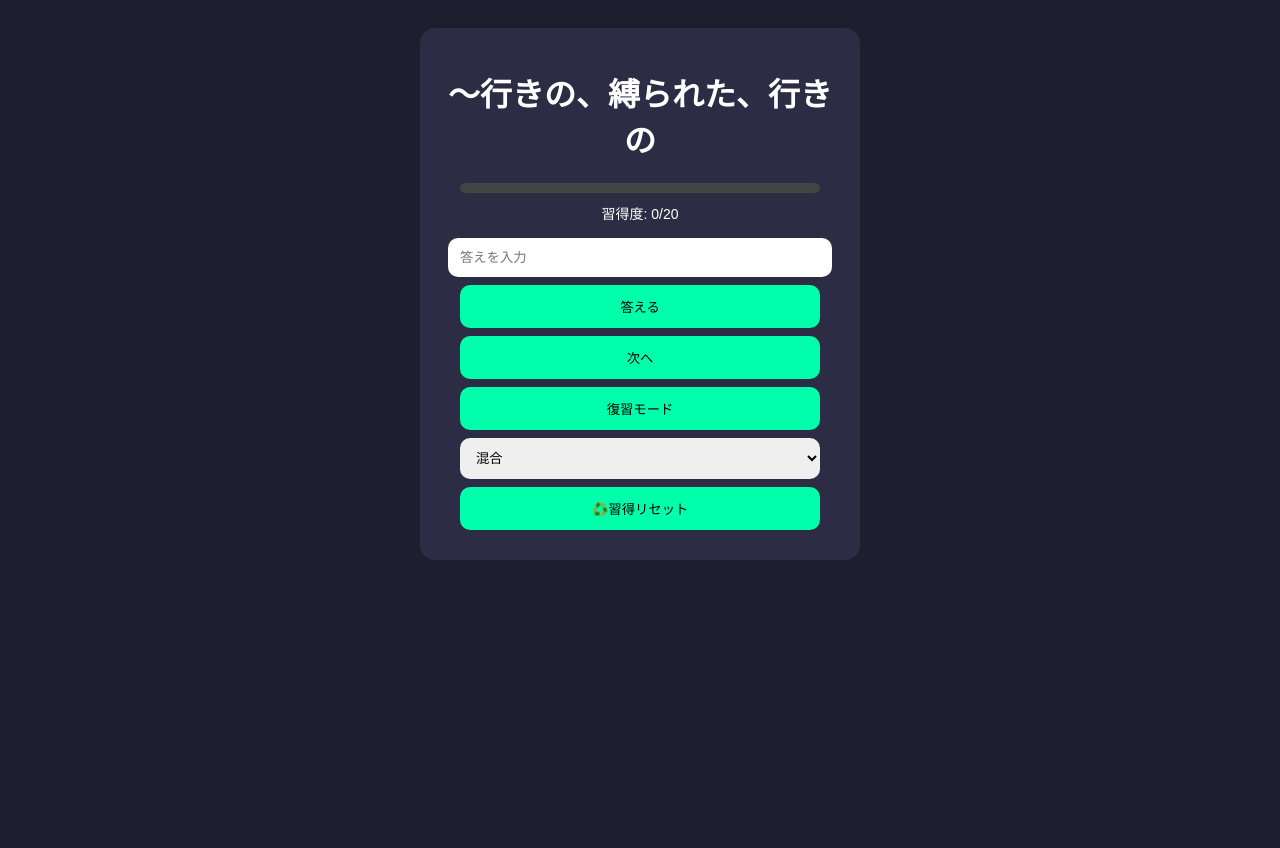
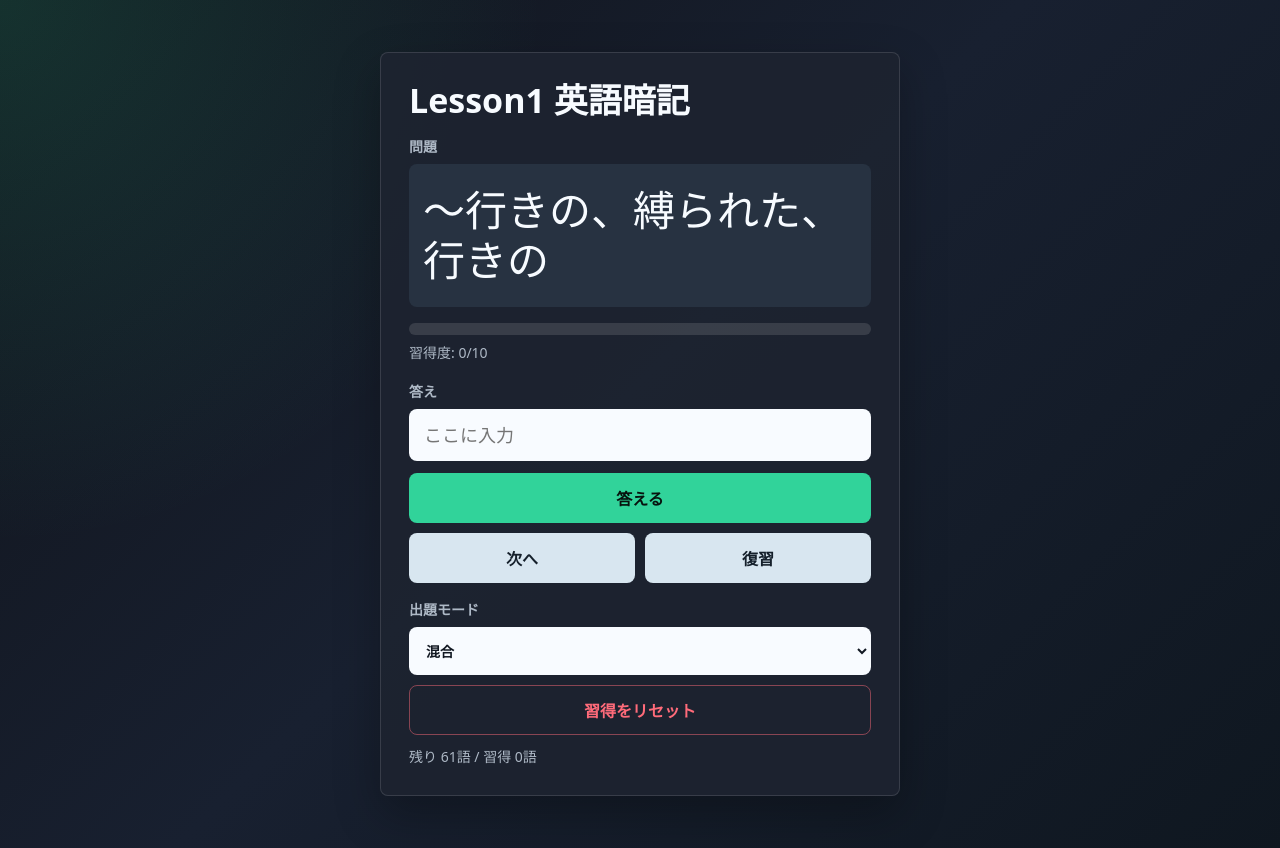
Before and after one commit to Paruky/EnglishLesson1Memolize, a plain HTML site: page index.html in a window 1280 px wide. Before the commit the page ends 800 px from the top, so only its background shows below. Drawn offline with Linux system fonts and the light colour scheme.

Commit message:
Add files via upload

```diff
--- a/index.html
+++ b/index.html
@@ -4,95 +4,291 @@
 <meta charset="UTF-8">
 <meta name="viewport" content="width=device-width, initial-scale=1.0">
 
-<title>英単語暗記（完成版）</title>
+<title>Lesson1 英語暗記</title>
 
 <style>
+* {
+  box-sizing: border-box;
+}
+
+:root {
+  color-scheme: dark;
+  --bg: #10131a;
+  --panel: #1d2430;
+  --panel-strong: #273241;
+  --text: #f7fbff;
+  --muted: #aeb9c6;
+  --accent: #31d39a;
+  --accent-strong: #13b77e;
+  --danger: #ff6b7a;
+  --line: rgba(255,255,255,0.12);
+  --shadow: 0 18px 46px rgba(0,0,0,0.28);
+}
+
+html {
+  min-height: 100%;
+  -webkit-text-size-adjust: 100%;
+}
+
 body {
-  font-family: Arial;
-  background: #1e1e2f;
-  color: white;
-  text-align: center;
-  padding: 20px;
+  min-height: 100svh;
+  margin: 0;
+  padding: max(16px, env(safe-area-inset-top)) 16px max(20px, env(safe-area-inset-bottom));
+  display: grid;
+  place-items: start center;
+  background:
+    radial-gradient(circle at top left, rgba(49,211,154,0.16), transparent 34rem),
+    linear-gradient(135deg, #10131a 0%, #182030 48%, #0f1720 100%);
+  color: var(--text);
+  font-family: system-ui, -apple-system, BlinkMacSystemFont, "Segoe UI", sans-serif;
+}
+
+.app {
+  width: min(100%, 520px);
+  margin-block: min(6vh, 36px);
 }
 
 .card {
-  background: #2c2c44;
-  padding: 20px;
-  border-radius: 15px;
-  max-width: 400px;
-  margin: auto;
+  width: 100%;
+  padding: clamp(18px, 5vw, 28px);
+  border: 1px solid var(--line);
+  border-radius: 8px;
+  background: rgba(29,36,48,0.94);
+  box-shadow: var(--shadow);
 }
 
-input {
-  margin-top: 15px;
-  padding: 12px;
-  width: 90%;
-  border-radius: 10px;
-  border: none;
+.app-title {
+  margin: 0 0 16px;
+  font-size: clamp(22px, 7vw, 34px);
+  line-height: 1.15;
+  letter-spacing: 0;
 }
 
-button, select {
-  margin-top: 8px;
-  padding: 12px;
-  width: 90%;
-  border-radius: 10px;
-  border: none;
+.question-label {
+  margin: 0 0 8px;
+  color: var(--muted);
+  font-size: 14px;
+  font-weight: 700;
 }
 
-button { background: #00ffaa; }
+#question {
+  min-height: 3.4em;
+  margin: 0;
+  display: grid;
+  place-items: center;
+  overflow-wrap: anywhere;
+  padding: 18px 14px;
+  border-radius: 8px;
+  background: var(--panel-strong);
+  font-size: clamp(26px, 9vw, 42px);
+  line-height: 1.2;
+  letter-spacing: 0;
+}
 
-.result { margin-top: 10px; font-weight: bold; }
-.correct { color: #00ffaa; }
-.wrong { color: #ff5555; }
-
-.small { font-size: 14px; margin-top: 5px; }
-
-/* 👇ゲージ */
 .bar {
-  width: 90%;
-  height: 10px;
-  background: #444;
-  margin: 10px auto;
-  border-radius: 10px;
+  width: 100%;
+  height: 12px;
+  background: rgba(255,255,255,0.12);
+  margin: 16px 0 8px;
+  border-radius: 999px;
   overflow: hidden;
 }
 
 .bar-fill {
   height: 100%;
   width: 0%;
-  background: #00ffaa;
-  transition: 0.3s;
+  background: linear-gradient(90deg, var(--accent), #79e2ff);
+  transition: width 0.25s ease;
+}
+
+.small {
+  color: var(--muted);
+  font-size: 14px;
+  line-height: 1.45;
+}
+
+.answer-area {
+  margin-top: 18px;
+  text-align: left;
+}
+
+.answer-area label {
+  display: block;
+  margin-bottom: 8px;
+  color: var(--muted);
+  font-size: 14px;
+  font-weight: 700;
+}
+
+input, button, select {
+  width: 100%;
+  min-height: 48px;
+  border-radius: 8px;
+  border: 1px solid transparent;
+  font: inherit;
+}
+
+input, select {
+  background: #f8fbff;
+  color: #121822;
+}
+
+input {
+  padding: 13px 14px;
+  font-size: 18px;
+}
+
+input:focus, button:focus-visible, select:focus {
+  outline: 3px solid rgba(121,226,255,0.38);
+  outline-offset: 2px;
+}
+
+.controls {
+  display: grid;
+  grid-template-columns: 1fr 1fr;
+  gap: 10px;
+  margin-top: 12px;
+}
+
+.controls button:first-child {
+  grid-column: 1 / -1;
+}
+
+button {
+  padding: 12px 14px;
+  background: var(--accent);
+  color: #07130e;
+  font-weight: 800;
+  cursor: pointer;
+  touch-action: manipulation;
+}
+
+button:active {
+  transform: translateY(1px);
+}
+
+button.secondary {
+  background: #d8e6f0;
+  color: #15202b;
+}
+
+button.danger {
+  background: transparent;
+  color: var(--danger);
+  border-color: rgba(255,107,122,0.48);
+}
+
+.settings {
+  display: grid;
+  gap: 10px;
+  margin-top: 16px;
+  text-align: left;
+}
+
+.settings label {
+  color: var(--muted);
+  font-size: 14px;
+  font-weight: 700;
+}
+
+select {
+  margin-top: 8px;
+  padding: 0 12px;
+}
+
+.result {
+  min-height: 2.8em;
+  margin-top: 16px;
+  padding: 12px;
+  border-radius: 8px;
+  background: rgba(255,255,255,0.07);
+  font-weight: 800;
+  line-height: 1.45;
+  overflow-wrap: anywhere;
+}
+
+.result:empty {
+  display: none;
+}
+
+.correct {
+  color: var(--accent);
+}
+
+.wrong {
+  color: var(--danger);
+}
+
+#stats {
+  margin-top: 12px;
+}
+
+@media (max-width: 420px) {
+  body {
+    padding-inline: 12px;
+  }
+
+  .card {
+    padding: 16px;
+  }
+
+  .app {
+    margin-block: 0;
+  }
+
+  .controls {
+    grid-template-columns: 1fr;
+  }
+
+  #question {
+    min-height: 3em;
+    padding-inline: 10px;
+  }
 }
 </style>
 </head>
 
 <body>
 
-<div class="card">
-  <h1 id="question"></h1>
+<main class="app">
+<section class="card" aria-label="英単語暗記アプリ">
+  <h1 class="app-title">Lesson1 英語暗記</h1>
+
+  <p class="question-label">問題</p>
+  <div id="question" role="heading" aria-level="2"></div>
 
   <div class="bar">
     <div id="barFill" class="bar-fill"></div>
   </div>
   <div id="masteryText" class="small"></div>
 
-  <input id="answer" placeholder="答えを入力">
+  <div class="answer-area">
+    <label for="answer">答え</label>
+    <input id="answer" placeholder="ここに入力" autocomplete="off" autocapitalize="none">
+  </div>
 
-  <button onclick="checkAnswer()">答える</button>
-  <button onclick="nextWord()">次へ</button>
-  <button onclick="reviewMode()">復習モード</button>
+  <div class="controls">
+    <button onclick="checkAnswer()">答える</button>
+    <button class="secondary" onclick="nextWord(true)">次へ</button>
+    <button class="secondary" onclick="reviewMode()">復習</button>
+  </div>
 
-  <select id="modeSelect" onchange="changeMode()">
-    <option value="mix">混合</option>
-    <option value="en">英→日</option>
-    <option value="ja">日→英</option>
-  </select>
+  <div class="settings">
+    <label for="modeSelect">出題モード
+      <select id="modeSelect" onchange="changeMode()">
+        <option value="mix">混合</option>
+        <option value="en">英語から日本語</option>
+        <option value="ja">日本語から英語</option>
+      </select>
+    </label>
 
-  <button onclick="resetMastery()">♻️習得リセット</button>
+    <button class="danger" onclick="resetMastery()">習得をリセット</button>
+  </div>
 
-  <div id="result" class="result"></div>
+  <div id="result" class="result" aria-live="polite"></div>
   <div id="stats" class="small"></div>
-</div>
+</section>
+</main>
 
 <script>
 const words = [
@@ -163,6 +359,12 @@ let mastery = JSON.parse(localStorage.getItem("mastery")) || {};
 let current;
 let mode = "mix";
 let isEnglishToJapanese;
+let reviewOnly = false;
+let answered = false;
+
+if("scrollRestoration" in history){
+  history.scrollRestoration = "manual";
+}
 
 // 保存
 function save(){
@@ -171,7 +373,11 @@ function save(){
 
 // 出題リスト（ここが重要🔥）
 function getList(){
-  return words.filter(w => (mastery[w.en] || 0) < 20);
+  const base = words.filter(w => (mastery[w.en] || 0) < 10);
+  if(!reviewOnly) return base;
+
+  const reviewList = base.filter(w => (mastery[w.en] || 0) < 3);
+  return reviewList.length ? reviewList : base;
 }
 
 // 出題方向
@@ -181,11 +387,15 @@ function getDir(){
   return false;
 }
 
-function nextWord(){
+function nextWord(focusAnswer = false){
   const list = getList();
 
   if(list.length === 0){
-    question.textContent = "🎉 全部習得！";
+    question.textContent = "全部習得！";
+    answer.value = "";
+    result.textContent = "すべての単語が習得済みです。";
+    result.className = "result correct";
+    updateStats();
     return;
   }
 
@@ -196,54 +406,102 @@ function nextWord(){
 
   answer.value = "";
   result.textContent = "";
+  answered = false;
 
   updateBar();
+  updateStats();
+  if(focusAnswer) answer.focus();
 }
 
 // 👇ゲージ更新
 function updateBar(){
+  if(!current) return;
   let val = mastery[current.en] || 0;
-  let percent = (val / 20) * 100;
+  let percent = (val / 10) * 100;
 
   barFill.style.width = percent + "%";
-  masteryText.textContent = `習得度: ${val}/20`;
+  masteryText.textContent = `習得度: ${val}/10`;
 }
 
 function checkAnswer(){
+  if(!current || answered) return;
+
   const input = answer.value.trim();
   const correct = isEnglishToJapanese ? current.ja : current.en;
+  const normalizedInput = normalize(input);
+  const acceptedAnswers = isEnglishToJapanese
+    ? current.ja.split(/[、,]/).map(normalize).filter(Boolean)
+    : [normalize(current.en)];
+  const isCorrect = isEnglishToJapanese
+    ? acceptedAnswers.some(item => item.includes(normalizedInput))
+    : acceptedAnswers.includes(normalizedInput);
 
-  if(correct.includes(input) && input !== ""){
+  if(normalizedInput && isCorrect){
     result.textContent = "正解！ 正答: " + correct;
     result.className = "result correct";
 
-    mastery[current.en] = (mastery[current.en] || 0) + 1;
+    mastery[current.en] = Math.min((mastery[current.en] || 0) + 1, 10);
 
   } else {
     result.textContent = "不正解… 正解: " + correct;
     result.className = "result wrong";
   }
 
+  answered = true;
   save();
   updateBar();
+  updateStats();
 }
 
 function changeMode(){
   mode = modeSelect.value;
+  nextWord();
+}
+
+function reviewMode(){
+  reviewOnly = !reviewOnly;
+  result.textContent = reviewOnly ? "復習モードにしました。" : "通常モードに戻しました。";
+  result.className = "result";
+  nextWord();
 }
 
 function resetMastery(){
   if(confirm("リセットする？")){
     mastery = {};
     save();
+    reviewOnly = false;
     nextWord();
   }
 }
 
-answer.addEventListener("keypress", e=>{
-  if(e.key==="Enter") checkAnswer();
+function updateStats(){
+  const learned = words.filter(w => (mastery[w.en] || 0) >= 10).length;
+  const left = words.length - learned;
+  const reviewText = reviewOnly ? " / 復習中" : "";
+  stats.textContent = `残り ${left}語 / 習得 ${learned}語${reviewText}`;
+}
+
+function normalize(value){
+  return value.toLowerCase().replace(/\s+/g, " ").trim();
+}
+
+answer.addEventListener("keydown", e=>{
+  if(e.key === "Enter"){
+    if(answered) nextWord(true);
+    else checkAnswer();
+  }
 });
 
+function resetScroll(){
+  window.scrollTo({ top: 0, left: 0, behavior: "auto" });
+}
+
+window.addEventListener("pageshow", () => {
+  resetScroll();
+  setTimeout(resetScroll, 80);
+});
+
+resetScroll();
 nextWord();
 </script>
 
```
